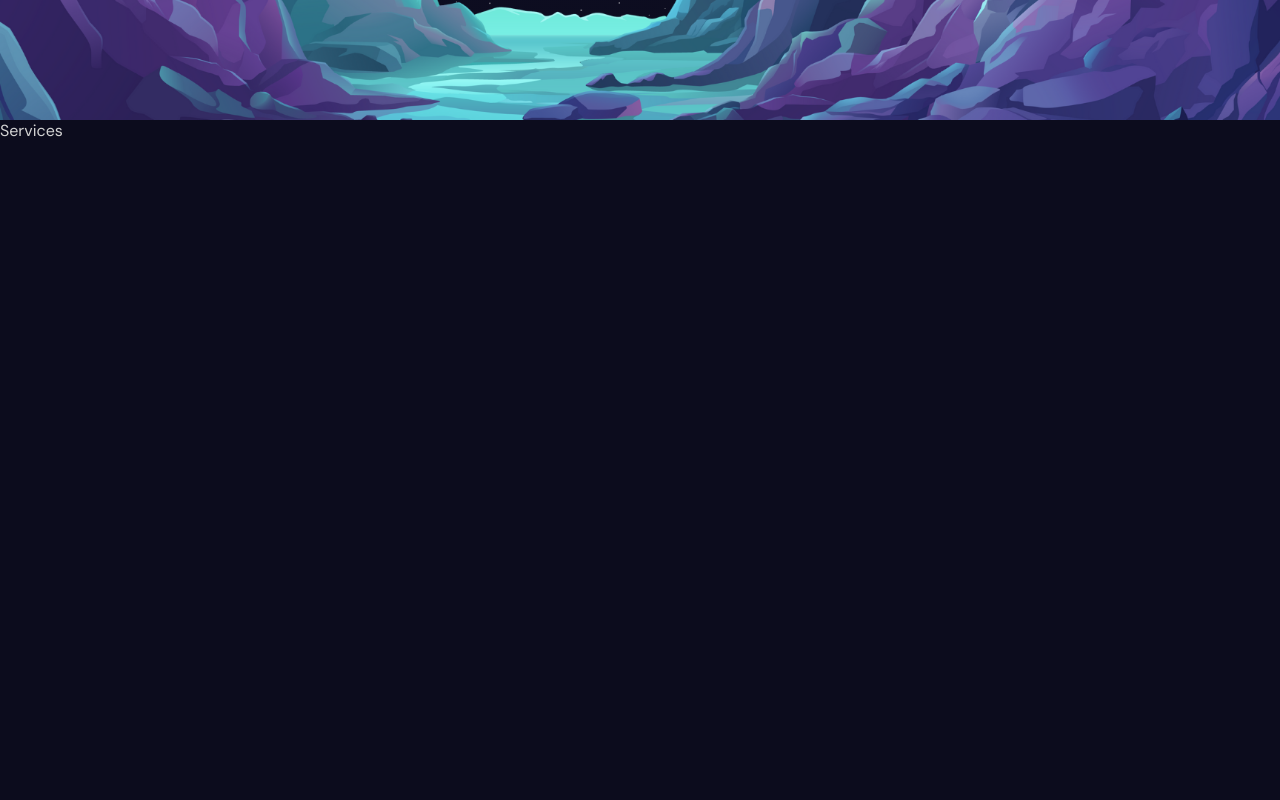
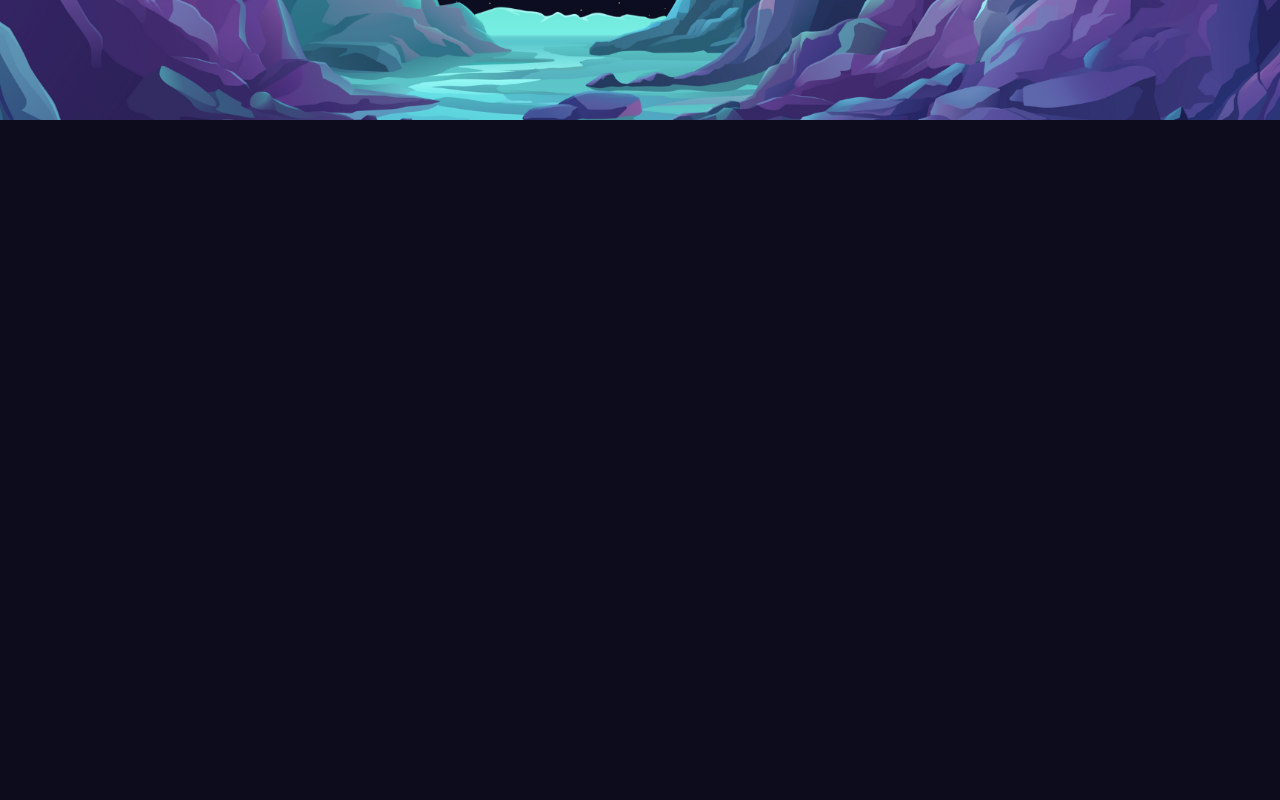
Before and after one commit to Kirttinath/portfolio-app, a React (Vite) app: page / in a window 1280 px wide. Shown: the part 1480-2280 px from the top of the page. Built offline with nearby package versions, Linux system fonts and the light colour scheme; a web font is replaced by a local one.

Commit message:
Added Services component to the App.

```diff
--- a/src/App.jsx
+++ b/src/App.jsx
@@ -1,6 +1,7 @@
 import Hero from './Components/Hero/Hero';
 import Navbar from './Components/Navbar/Navbar';
 import Parallax from './Components/Parallax/Parallax';
+import Services from './Components/Services/Services';
 import './app.scss';
 
 
@@ -12,7 +13,7 @@ const App = () => {
         <Hero />
       </section>
       <section id='Services'><Parallax type="services" /></section>
-      <section>Services</section>
+      <section><Services/></section>
       <section id='Portfolio'><Parallax type="portfolio" /></section>
       <section>Portfolio1</section>
       <section>Portfolio2</section>
--- /dev/null
+++ b/src/Components/Services/Services.jsx
@@ -0,0 +1,11 @@
+import './Services.scss';
+
+const Services = () => {
+  return (
+    <div className="services">
+
+    </div>
+  )
+}
+
+export default Services
--- /dev/null
+++ b/src/Components/Services/Services.scss
@@ -0,0 +1,3 @@
+.services{
+
+}
```
